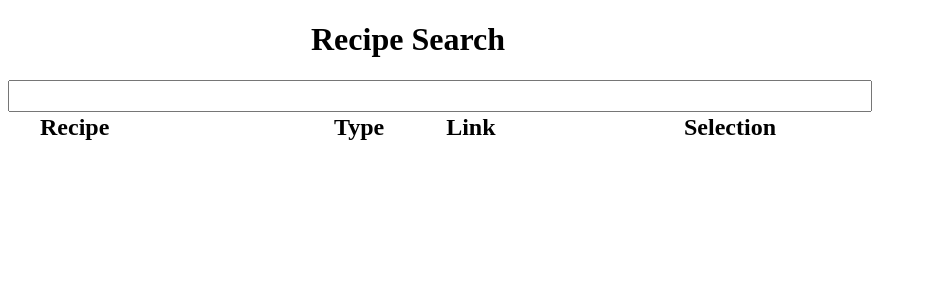
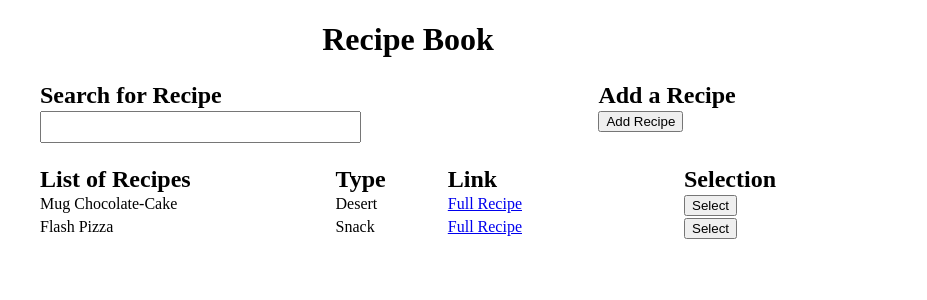
Before and after one commit to gcontesini/personal_react_webapp, a React (Create React App) app: page / in a window 1280 px wide. Shown: the top 300 px of the page, without its empty margins (0-927 px from the left). Built offline with nearby package versions, Linux system fonts and the light colour scheme.

Commit message:
New options

```diff
--- a/src/recipe-book.json
+++ b/public/recipe-book.json
@@ -39,7 +39,7 @@
 	{
 		"id": 2,
 		"name": "Flash Pizza",
-		"type": "Supper",
+		"type": "Snack",
 		"link":["https://www.allrecipes.com/recipe/8372366/flash-pizza/"],
 		"summary":{
 			"prep-time": 15,
--- a/src/App.js
+++ b/src/App.js
@@ -1,9 +1,8 @@
 import React from "react";
 // import PropTypes from "prop-types";
 import './App.css';
-import Recipe from "./recipe-book.json";
 
-const HandlerIngredients = ({_ingredients}) => (
+const ComponentIngredients = ({_ingredients}) => (
 
 	<td>{_ingredients.map((_ingredients_) =>
 		<li key={_ingredients_.toString()}> {_ingredients_} </li>
@@ -11,7 +10,7 @@ const HandlerIngredients = ({_ingredients}) => (
 	</td>
 );
 
-const HandlerSummary = ({_summary}) => (
+const ComponentSummary = ({_summary}) => (
 
 	<td>
 		<li>Prep time:{_summary.cook_time} min</li>
@@ -22,7 +21,7 @@ const HandlerSummary = ({_summary}) => (
 	</td>
 );
 
-const HandlerProcedure = ({_procedure}) => (
+const ComponentProcedure = ({_procedure}) => (
 
 	<td> {_procedure.map((_procedure) =>
 		<li key={_procedure.toString()}> {_procedure} </li>
@@ -30,7 +29,7 @@ const HandlerProcedure = ({_procedure}) => (
 	</td>
 );
 
-const HandlerRecipe = ({_recipe, _selectRecipe}) => (
+const ComponentRecipe = ({_recipe, _selectRecipe}) => (
 
 	<tr>
 		<td>{_recipe.name}</td>
@@ -50,37 +49,63 @@ function App() {
 	// React Hook
 	// state is the current state of the hook
 	// setState is the setter of the variable state
+	const [state, setState] = React.useState("");
 	const [recipe, setRecipe] = React.useState([]);
-	const [state, setState] = React.useState("");
 	const [selectedItem, setSelectedItem] = React.useState(null);
+	const [newRecipe, setNewRecipe] = React.useState(null);
 
-	// React.useEffect( ()=>{
-	// 	fetch("http://localhost:3001/recipe-book.json")
-	// 	.then( (resp) => resp.json() )
-	// 	.then( (data) => setState(data) );
-	// }, []	);
+	React.useEffect( ()=>{
+		fetch("http://localhost:3001/recipe-book.json")
+		.then( (resp) => resp.json() )
+		.then( (recipe_book) => setRecipe(recipe_book) );
+	}, []	);
 
 	return (
 		<div
 			style={{
-				// margin: "auto",
 				width: 800,
-				// paddingTop: "1rem",
 			}}
 		>
 			<h1 className="title">
-				Recipe Search
+				Recipe Book
 			</h1>
-			<input
-				value={state}
-				onChange={( _state ) => setState( _state.target.value )}
-			/>
+			<div
+				display={{
+					// display: "grid",
+					gridTemplateColumns: "70% 30%",
+					gridColumnGap: "80rem:",
+					}}
+				>
+				<table width="100%">
+					<thead>
+						<tr>
+							<th width="40%"> Search for Recipe</th>
+							<th width="30%">  </th>
+							<th width="30%"> Add a Recipe </th>
+						</tr>
+					</thead>
+					<tbody>
+						<tr>
+							<td>
+								<input
+									value={state}
+									onChange={( _state ) => setState( _state.target.value )}
+								/>
+							</td>
+							<td></td>
+							<td>
+								<button onClick={() => setNewRecipe(newRecipe)}> Add Recipe</button>
+							</td>
+						</tr>
+					</tbody>
+				</table>
+			</div>
 			<div>
 				{selectedItem && (
 					<div>
+							<h3> Selected Item: {selectedItem.name} </h3>
 							<h3>
-								<button onClick={() => setSelectedItem(null)}> Clear Selection </button>
-								Selected Item: {selectedItem.name}
+								<button onClick={() => setSelectedItem(null)}> Clear Selection</button>
 							</h3>
 							<table width="200%" >
 								<thead>
@@ -92,9 +117,9 @@ function App() {
 								</thead>
 								<tbody>
 									<tr>
-										<HandlerSummary _summary={selectedItem.summary}/>
-										<HandlerIngredients key={selectedItem.ingredients.toString()} _ingredients={selectedItem.ingredients}/>
-										<HandlerProcedure _procedure={selectedItem.procedure}/>
+										<ComponentSummary _summary={selectedItem.summary}/>
+										<ComponentIngredients key={selectedItem.ingredients.toString()} _ingredients={selectedItem.ingredients}/>
+										<ComponentProcedure _procedure={selectedItem.procedure}/>
 									</tr>
 								</tbody>
 							</table>
@@ -111,7 +136,7 @@ function App() {
 				<table width="100%" >
 					<thead>
 						<tr>
-							<th width="50%"> Recipe </th>
+							<th width="50%"> List of Recipes </th>
 							<th width="0%"> Type </th>
 							{/* <th width="30%"> Summary</th>
 							<th width="70%"> Ingredients </th> */}
@@ -121,11 +146,11 @@ function App() {
 					</thead>
 					<tbody>
 						{recipe
-							.filter((recipe) => recipe.name
+							.filter((_recipe) => _recipe.name
 							.toLowerCase()
 							.includes( state.toLowerCase() ))
 							.map(_recipe => (
-								<HandlerRecipe
+								<ComponentRecipe
 									key={_recipe.id}
 									_recipe={_recipe}
 									_selectRecipe={(_recipe)=> setSelectedItem(_recipe)}
--- a/src/index.css
+++ b/src/index.css
@@ -18,3 +18,7 @@ input {
 .title {
 	text-align: center;
 }
+
+div {
+	margin-bottom: 0.5cm;
+}
```
